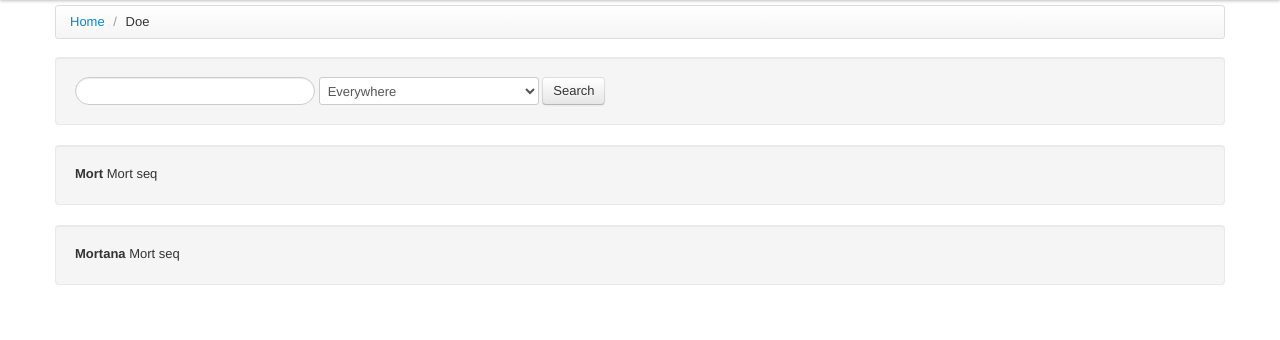
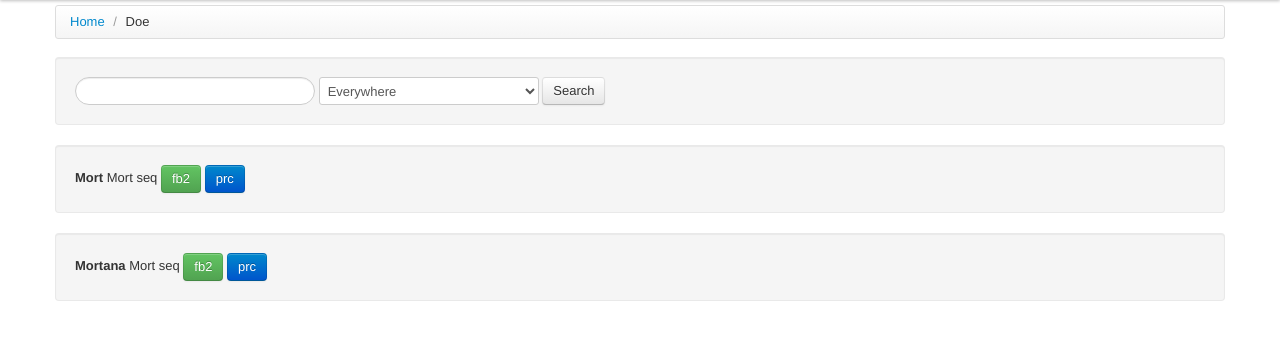
Before and after one commit to uvNikita/librarian, a Flask app: page /a/1 in a window 1280 px wide. Shown: the part 40-380 px from the top of the page. Run offline with Flask 2, Linux system fonts and the light colour scheme; data comes from the database, SQL or seed files in the repository; some libraries are stand-ins or nearby versions.

Commit message:
Extract download buttons to macro

```diff
--- a/librarian/templates/book_info.html
+++ b/librarian/templates/book_info.html
@@ -1,4 +1,5 @@
 {% extends "layout.html" %}
+{% import "helpers.html" as h %}
 {% set path = [(url_for('main_page'), 'Home'),
 (url_for('author_books', author_id=book.authors[0].author_id), book.authors[0].last_name),
 (url_for('book_info', book_id=book.book_id), book.title)]
@@ -28,9 +29,6 @@
     {% endif %}
 
     <p>
-        <div class="btn-toolbar" style="margin-top: 18px;">
-            <button class="btn btn-success" href="{{ url_for('get_fb2', book_id=book.book_id) }}">fb2</button>
-            <button class="btn btn-primary" href="{{ url_for('get_prc', book_id=book.book_id) }}">prc</button>
-        </div>
+        {{ h.download_buttons(book.book_id) }}
     </p>
 {% endblock %}
--- a/librarian/templates/books_list.html
+++ b/librarian/templates/books_list.html
@@ -1,9 +1,11 @@
 {% extends "layout.html" %}
+{% import "helpers.html" as h %}
 {% set path = [(url_for('main_page'), 'Home'), (url_for('author_books', author_id=author.author_id), author.last_name)] %}
 {% block body %}
     {% for book in books %}
     <div class="well">
         <strong> {{ book.title }} </strong> {{ book.sequence or "" }}
+        {{ h.download_buttons(book.book_id) }}
     </div>
     {% endfor %}
 {% endblock %}
--- /dev/null
+++ b/librarian/templates/helpers.html
@@ -0,0 +1,6 @@
+{% macro download_buttons(book_id) -%}
+    <span class="btn-toolbar" style="margin-top: 18px;">
+        <button class="btn btn-success" href="{{ url_for('get_fb2', book_id=book_id) }}">fb2</button>
+        <button class="btn btn-primary" href="{{ url_for('get_prc', book_id=book_id) }}">prc</button>
+    </span>
+{%- endmacro %}
```
